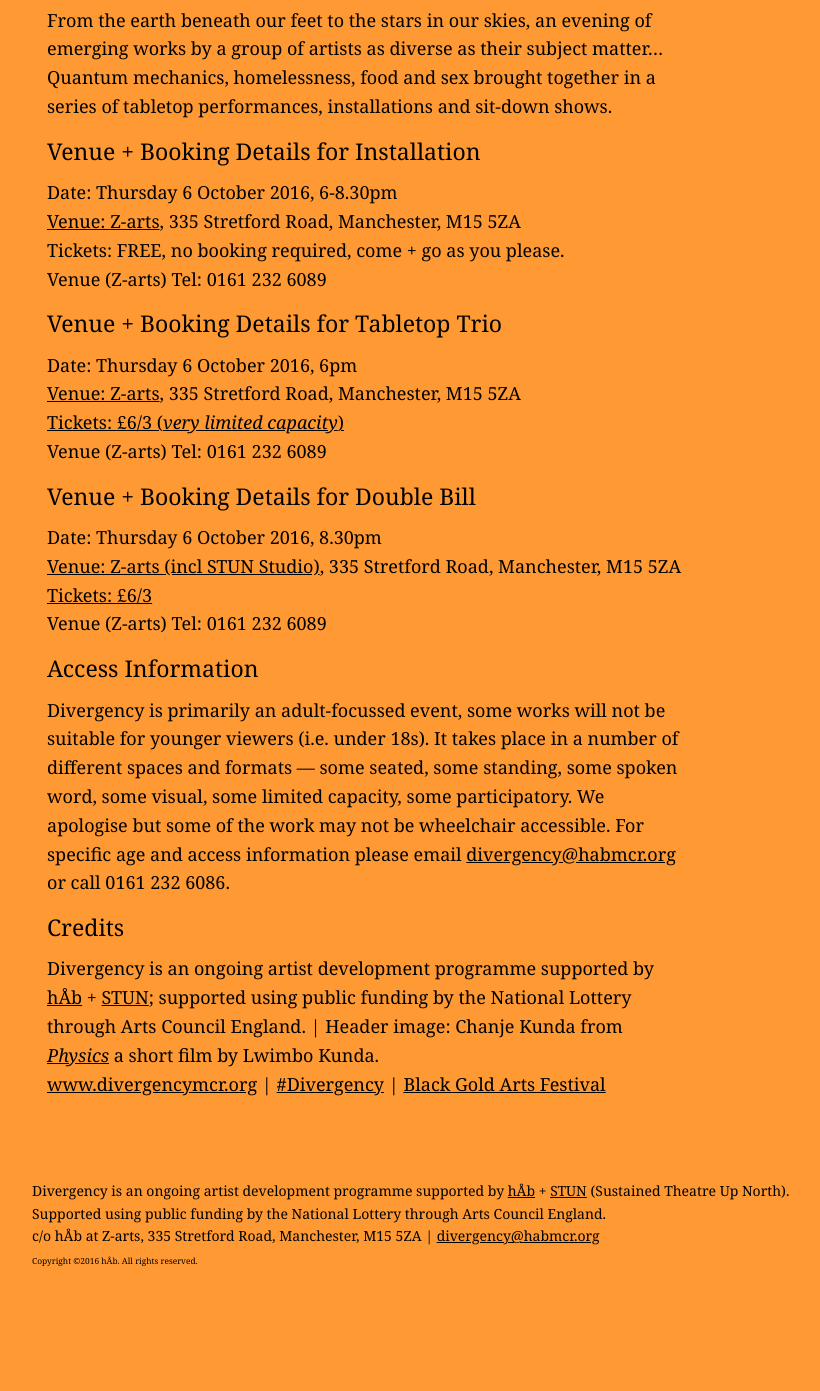
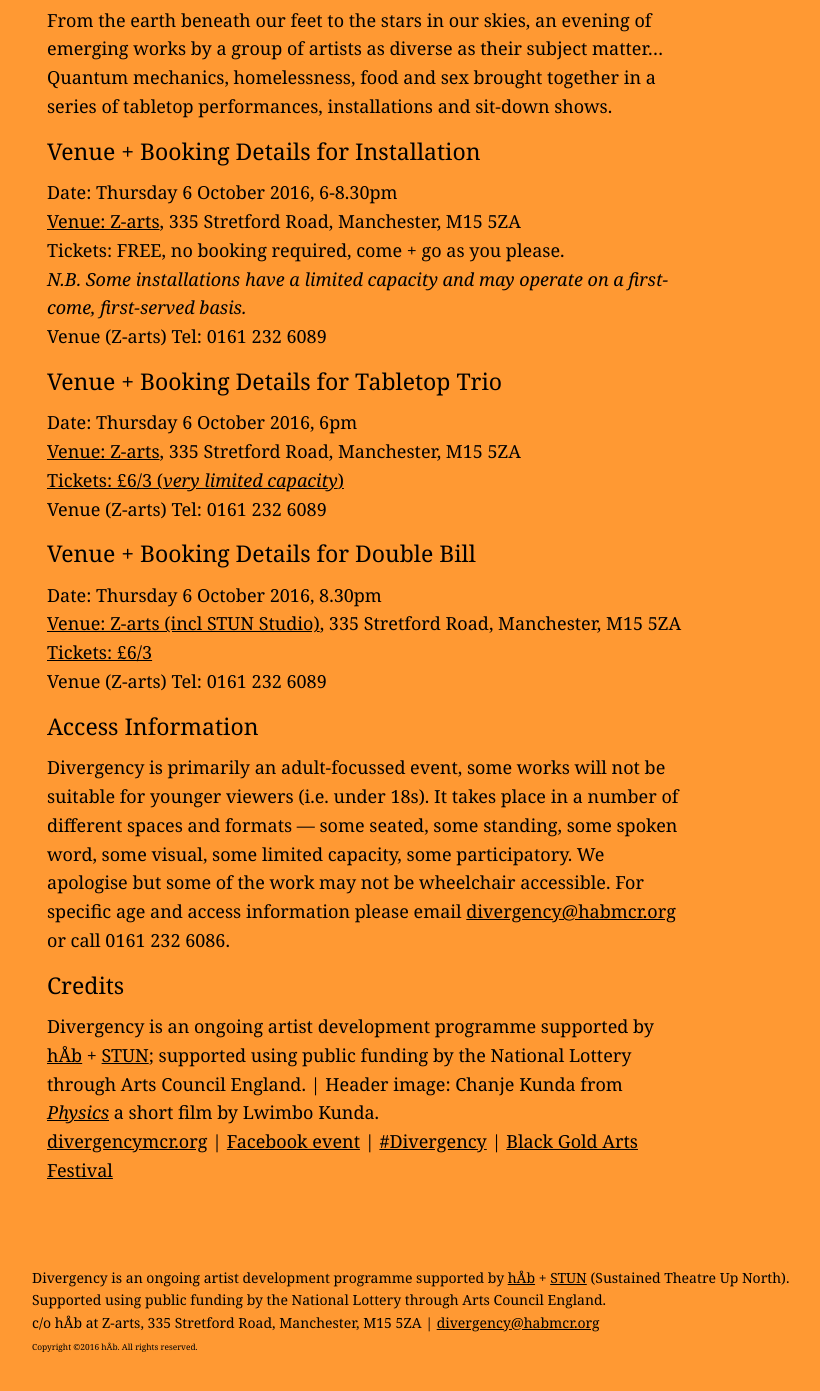
Before and after one commit to divergencymcr/divergencymcr.github.io, a Jekyll site: the page built from current/event/index.md, in a window 1280 px wide and 1400 px high, scrolled down 1117 px. Shown: the top 1391 px of the window, without its empty margins (108-928 px from the left). Built offline with Jekyll 4.4.1, drawn with Linux system fonts in a browser that asks for light colours; before the commit the page ends 2431 px from its top, so only the background shows below that.

Commit message:
event add fb event URL + access install NB

```diff
--- a/current/event/index.md
+++ b/current/event/index.md
@@ -44,6 +44,7 @@ From the earth beneath our feet to the stars in our skies, an evening of emergin
 Date: Thursday 6 October 2016, 6-8.30pm
 <a href="http://www.z-arts.org/about-us/getting-here" target="_blank">Venue: Z-arts</a>, 335 Stretford Road, Manchester, M15 5ZA
 Tickets: FREE, no booking required, come + go as you please.
+*N.B. Some installations have a limited capacity and may operate on a first-come, first-served basis.*
 Venue (Z-arts) Tel: 0161 232 6089
 
 #### Venue + Booking Details for Tabletop Trio
@@ -64,4 +65,4 @@ Divergency is primarily an adult-focussed event, some works will not be suitable
 #### Credits
 Divergency is an ongoing artist development programme supported by [hÅb](/hab) + <a href="http://stunlive.com" target="_blank">STUN</a>; supported using public funding by the National Lottery through Arts Council England. | Header image: Chanje Kunda from
 <a href="https://vimeo.com/148735827" target="_blank">*Physics*</a> a short film by Lwimbo Kunda.
-<a href="http://www.divergencymcr.org" target="_blank">www.divergencymcr.org</a> | <a href="http://twitter.com/hashtag/Divergency" target="_blank">#Divergency</a> | <a href="http://bgafestival.com" target="_blank">Black Gold Arts Festival</a>
+<a href="http://divergencymcr.org" target="_blank">divergencymcr.org</a> | <a href="http://facebook.com/events/138098743314898" target="_blank">Facebook event</a> | <a href="http://twitter.com/hashtag/Divergency" target="_blank">#Divergency</a> | <a href="http://bgafestival.com" target="_blank">Black Gold Arts Festival</a>
```
